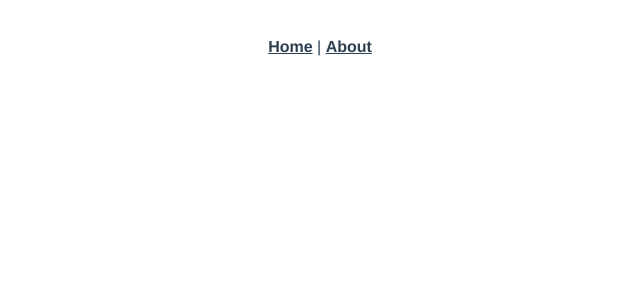
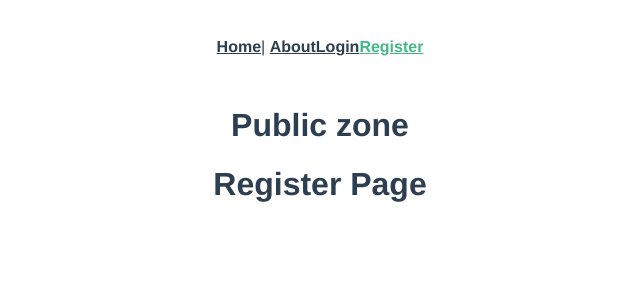
Before and after one commit to Sommaik/simplevue, a Vue app: page /register in a window 1280 px wide. Shown: the top 300 px of the page, without its empty margins (320-960 px from the left). Built offline with nearby package versions, Linux system fonts and the light colour scheme.

Commit message:
add public zone

```diff
--- a/src/App.vue
+++ b/src/App.vue
@@ -1,8 +1,10 @@
 <template>
   <div id="app">
     <div id="nav">
-      <router-link to="/">Home</router-link> |
+      <router-link to="/">Home</router-link>|
       <router-link to="/about">About</router-link>
+      <router-link to="/login">Login</router-link>
+      <router-link to="/register">Register</router-link>
     </div>
     <router-view/>
   </div>
@@ -10,7 +12,7 @@
 
 <style>
 #app {
-  font-family: 'Avenir', Helvetica, Arial, sans-serif;
+  font-family: "Avenir", Helvetica, Arial, sans-serif;
   -webkit-font-smoothing: antialiased;
   -moz-osx-font-smoothing: grayscale;
   text-align: center;
--- a/src/router.js
+++ b/src/router.js
@@ -1,6 +1,9 @@
 import Vue from 'vue';
 import Router from 'vue-router';
 import Home from './views/Home.vue';
+import Public from './views/Public.vue';
+import Login from '@/views/Login.vue';
+import Register from '@/views/Register.vue';
 
 Vue.use(Router);
 
@@ -10,8 +13,23 @@ export default new Router({
   routes: [
     {
       path: '/',
+      name: 'public',
+      component: Public,
+      children: [
+        {
+          path: '/',
           name: 'home',
           component: Home,
+        },
+        {
+          path: '/login',
+          name: 'login',
+          component: Login,
+        },
+        {
+          path: '/register',
+          name: 'register',
+          component: Register,
         },
         {
           path: '/about',
@@ -22,4 +40,6 @@ export default new Router({
           component: () => import(/* webpackChunkName: "about" */ './views/About.vue'),
         },
       ],
+    },
+  ],
 });
--- a/src/views/Home.vue
+++ b/src/views/Home.vue
@@ -1,18 +1,18 @@
 <template>
   <div class="home">
     <img alt="Vue logo" src="../assets/logo.png">
-    <HelloWorld msg="Welcome to Your Vue.js App"/>
+    <hello-world msg="xxxxxxx"></hello-world>
   </div>
 </template>
 
 <script>
 // @ is an alias to /src
-import HelloWorld from '@/components/HelloWorld.vue';
+import HelloWorld from "@/components/HelloWorld.vue";
 
 export default {
-  name: 'home',
+  name: "home",
   components: {
-    HelloWorld,
-  },
+    "hello-world": HelloWorld
+  }
 };
 </script>
--- /dev/null
+++ b/src/views/Login.vue
@@ -0,0 +1,10 @@
+<template>
+  <h1>Login Page</h1>
+</template>
+
+<script>
+export default {};
+</script>
+
+<style>
+</style>
--- /dev/null
+++ b/src/views/Public.vue
@@ -0,0 +1,13 @@
+<template>
+  <div>
+    <h1>Public zone</h1>
+    <router-view></router-view>
+  </div>
+</template>
+
+<script>
+export default {};
+</script>
+
+<style>
+</style>
--- /dev/null
+++ b/src/views/Register.vue
@@ -0,0 +1,10 @@
+<template>
+  <h1>Register Page</h1>
+</template>
+
+<script>
+export default {};
+</script>
+
+<style>
+</style>
```
Also changed, not shown: 1 other file (tests, documents, lock files or other folders). Lines whose indentation alone changed are shown as unchanged.
